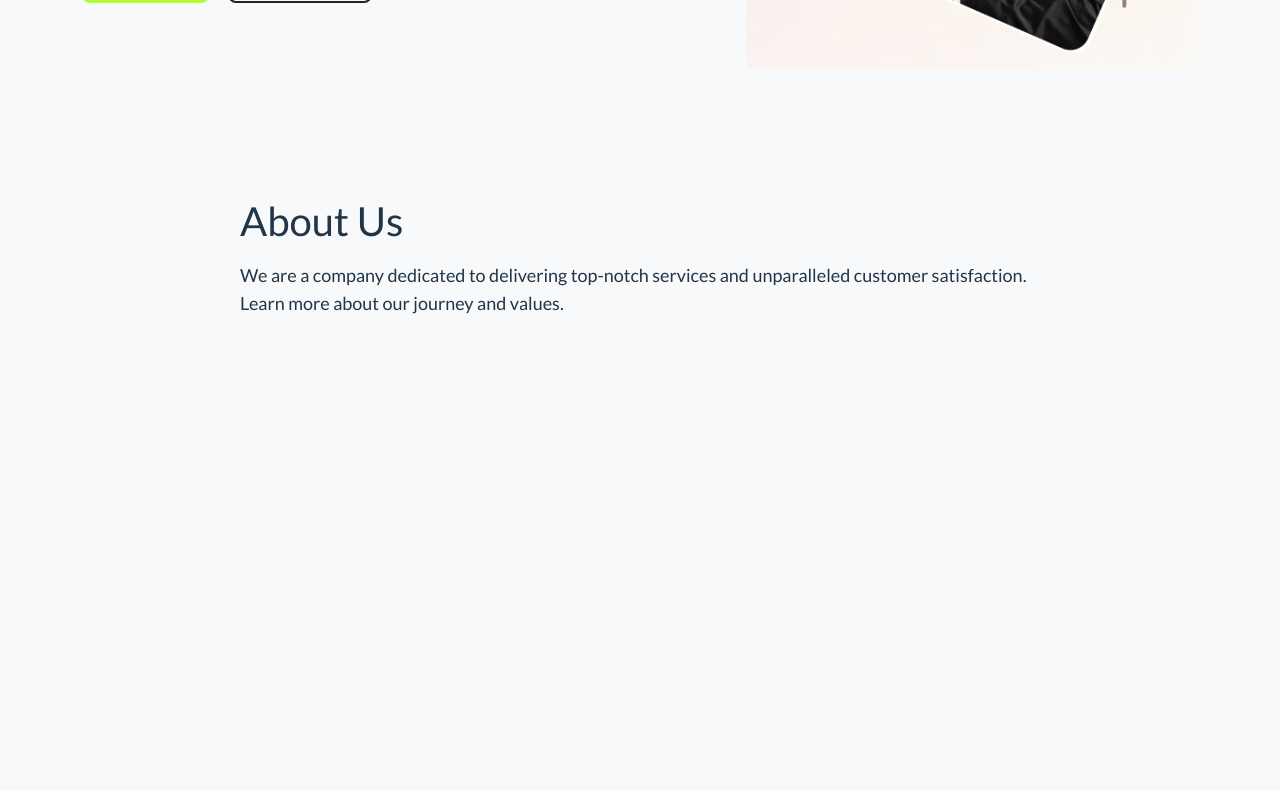
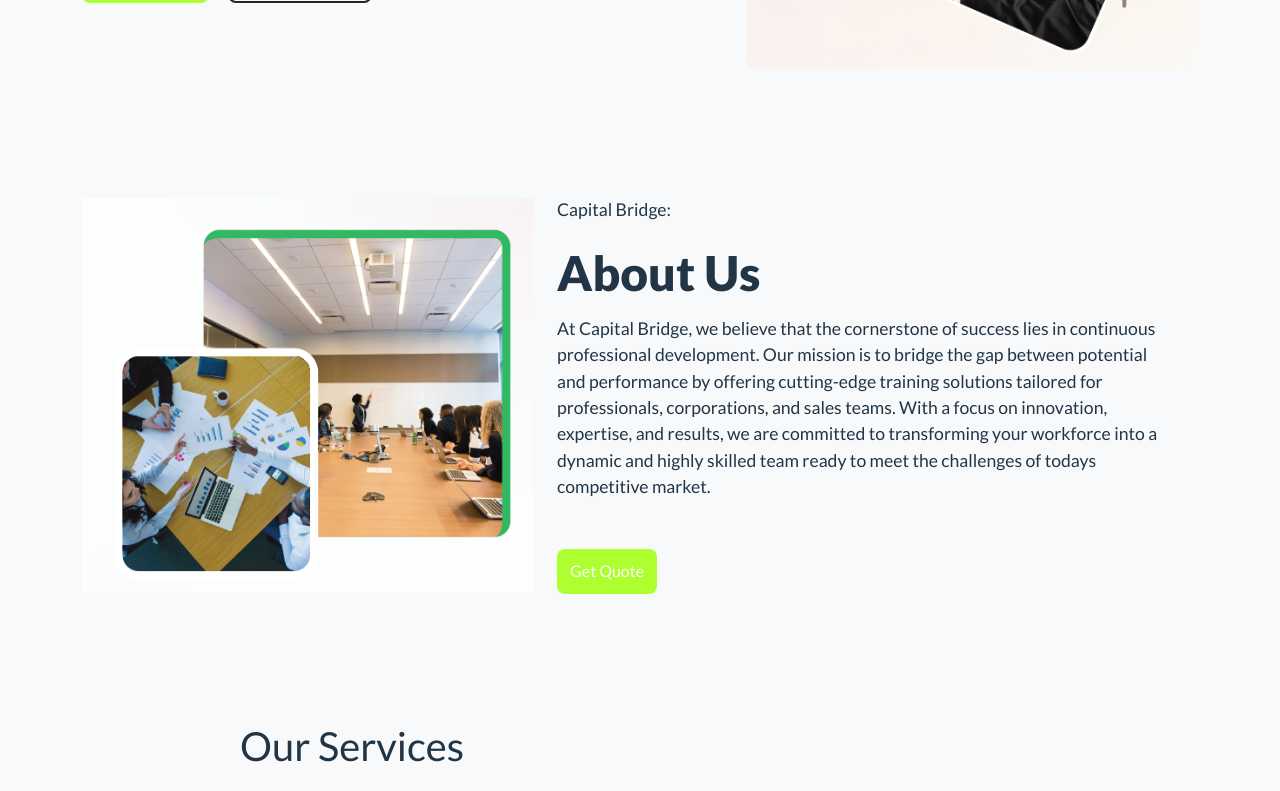
Before and after one commit to srikar1980/capital-bridge, a React (Vite) app: page / in a window 1280 px wide. Shown: the part 580-1371 px from the top of the page. Built offline with nearby package versions, Linux system fonts and the light colour scheme.

Commit message:
aboutus page is done

```diff
--- a/src/views/AboutUs.jsx
+++ b/src/views/AboutUs.jsx
@@ -1,13 +1,31 @@
+import aboutUsImage from '../assets/aboutus-img.png';
+
 const AboutUs = () => {
   return (
-    <section id="about-us" className="section about-us">
-      <div className="content">
-        <h2>About Us</h2>
-        <p>
-          We are a company dedicated to delivering top-notch services and
-          unparalleled customer satisfaction. Learn more about our journey and
-          values.
-        </p>
+    <section className="intro">
+      <div className="container">
+        <div className="row align-items-center">
+          <div className="col-lg-5 intro-image">
+            <img src={aboutUsImage} alt="Aboutus Image" className="img-fluid" />
+          </div>
+          <div className="col-lg-7 intro-content ">
+            <p>Capital Bridge:</p>
+            <h1>About Us</h1>
+            <p>
+              At Capital Bridge, we believe that the cornerstone of success lies
+              in continuous professional development. Our mission is to bridge
+              the gap between potential and performance by offering cutting-edge
+              training solutions tailored for professionals, corporations, and
+              sales teams. With a focus on innovation, expertise, and results,
+              we are committed to transforming your workforce into a dynamic and
+              highly skilled team ready to meet the challenges of todays
+              competitive market.
+            </p>
+            <div className="btn-group">
+              <button className="btn intro-btn1">Get Quote</button>
+            </div>
+          </div>
+        </div>
       </div>
     </section>
   );
```
Also changed, not shown: src/assets/aboutus-img.png (added).
